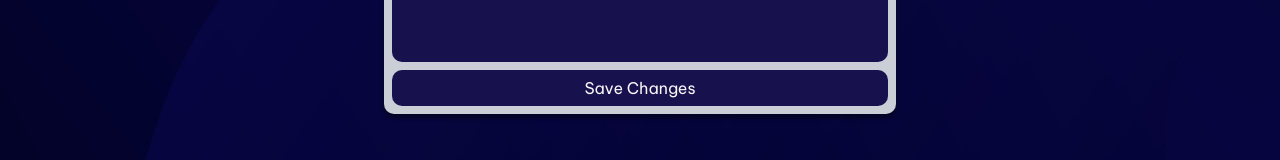
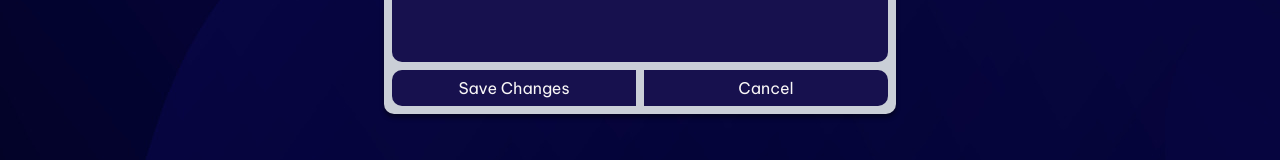
Before and after one commit to TomyAlberdi/Fullstack-Notes, a React (Vite) app in the folder FrontendNotas/: page /EditProfile in a window 1280 px wide. Shown: the part 564-724 px from the top of the page. Built offline with nearby package versions, Linux system fonts and the light colour scheme; sample sign-in values are in the browser's storage.

Commit message:
Advanced Profile update page

```diff
--- a/FrontendNotas/src/components/utils/EditProfile.jsx
+++ b/FrontendNotas/src/components/utils/EditProfile.jsx
@@ -22,9 +22,14 @@ const EditProfile = ({User,Token}) => {
               <input className='div2' type="text" name="username" id="username" placeholder={User.username} />
               <input className='div3' type="text" name="email" id="email" placeholder={User.email} />
               <textarea className='div4' name="description" id="description" placeholder={User.description}></textarea>
-              <button className="div5" type='submit' >
-                Save Changes
-              </button>
+              <section className="buttonOptions">
+                <button type='submit' >
+                  Save Changes
+                </button>
+                <Link to={"/Profile"}>
+                  Cancel
+                </Link>
+              </section>
             </form>
           </section>
       }
--- a/FrontendNotas/src/scss/components/_profile.scss
+++ b/FrontendNotas/src/scss/components/_profile.scss
@@ -55,7 +55,7 @@ section.Profile {
         resize: none;
       }
     }
-    a.div5, button.div5 {
+    a.div5 {
       background-color: rgba(23, 17, 78, 1);
       border-radius: 10px;
       padding: 1vh;
@@ -71,13 +71,38 @@ section.Profile {
       border: none;
       cursor: pointer;
     }
+    section.buttonOptions {
+      grid-area: 5 / 1 / 6 / 4;
+      gap: 1vh;
+      @include var.flex-container(row,center,center);
+      button, a {
+        text-align: center;
+        background-color: rgba(23, 17, 78, 1);
+        width: 50%;
+        padding: 1vh;
+        text-decoration: none;
+        color: var.$prim;
+        font-size: 1rem;
+        &:hover {
+          background-color: rgb(45, 38, 114);
+        }
+        border: none;
+        cursor: pointer;
+      }
+      a {
+        border-radius: 0 10px 10px 0;
+      }
+      button {
+        border-radius: 10px 0 0 10px;
+      }
+    }
   }
 }
 
 /* Query Mobile */
 @media screen and (max-width: 765px) {
   section.Profile {
-    section.profileInfo {
+    section.profileInfo, form.profileForm {
       width: 90%;
       height: 44%;
       div {
@@ -105,7 +130,7 @@ section.Profile {
 /* Query Tablet */
 @media screen and (min-width: 766px) and (max-width: 1023px) {
   section.Profile {
-    section.profileInfo {
+    section.profileInfo, form.profileForm {
       width: 90%;
       height: 50%;
       div {
```
